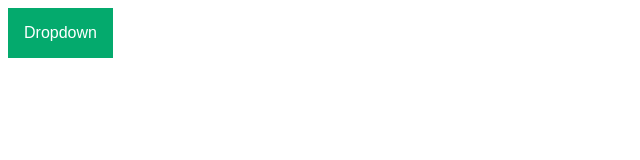
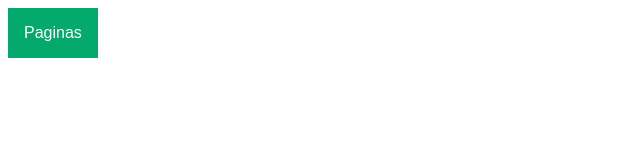
Before and after one commit to 6Ovi9/oviodi, a plain HTML site: page index.html in a window 1280 px wide. Shown: the whole page, without its empty margins (0-640 px from the left). Drawn offline with Linux system fonts and the light colour scheme.

Commit message:
Update index.html

```diff
--- a/index.html
+++ b/index.html
@@ -49,8 +49,8 @@
 
 
 
-    <div class="Paginas">
-      <button class="dropbtn">Dropdown</button>
+    <div class="dropdown">
+      <button class="dropbtn">Paginas</button>
       <div class="dropdown-content">
         <a href="/">INICIO</a>
         <a href="./proyectos">PROYECTOS</a>
```
